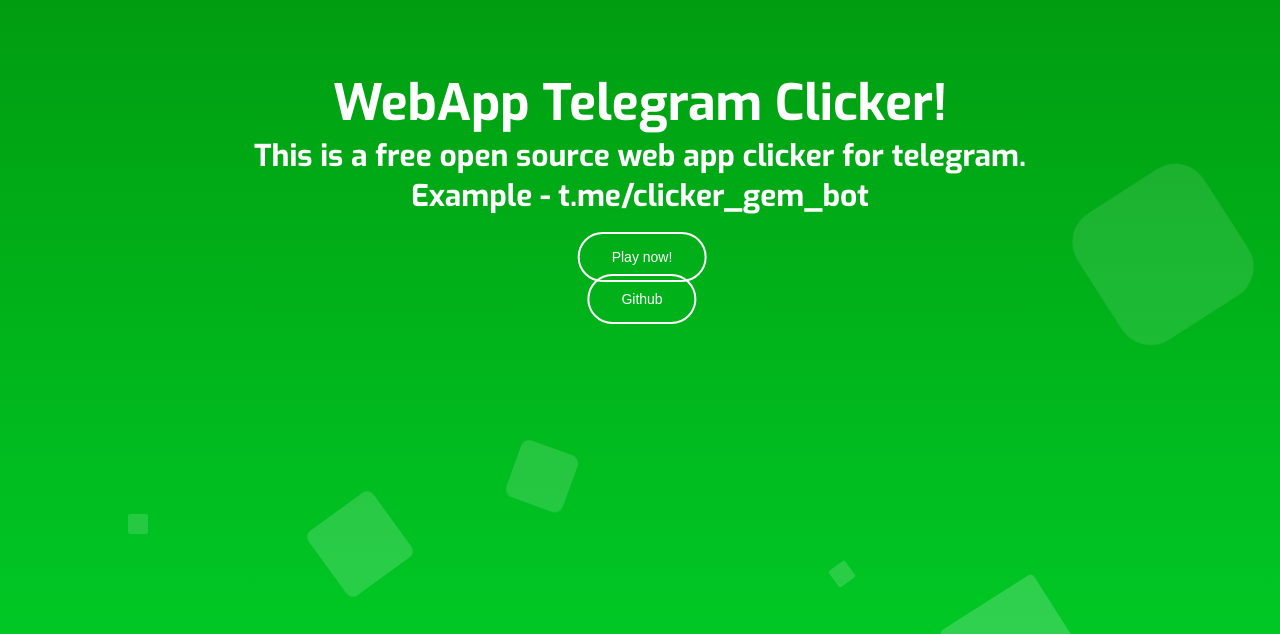
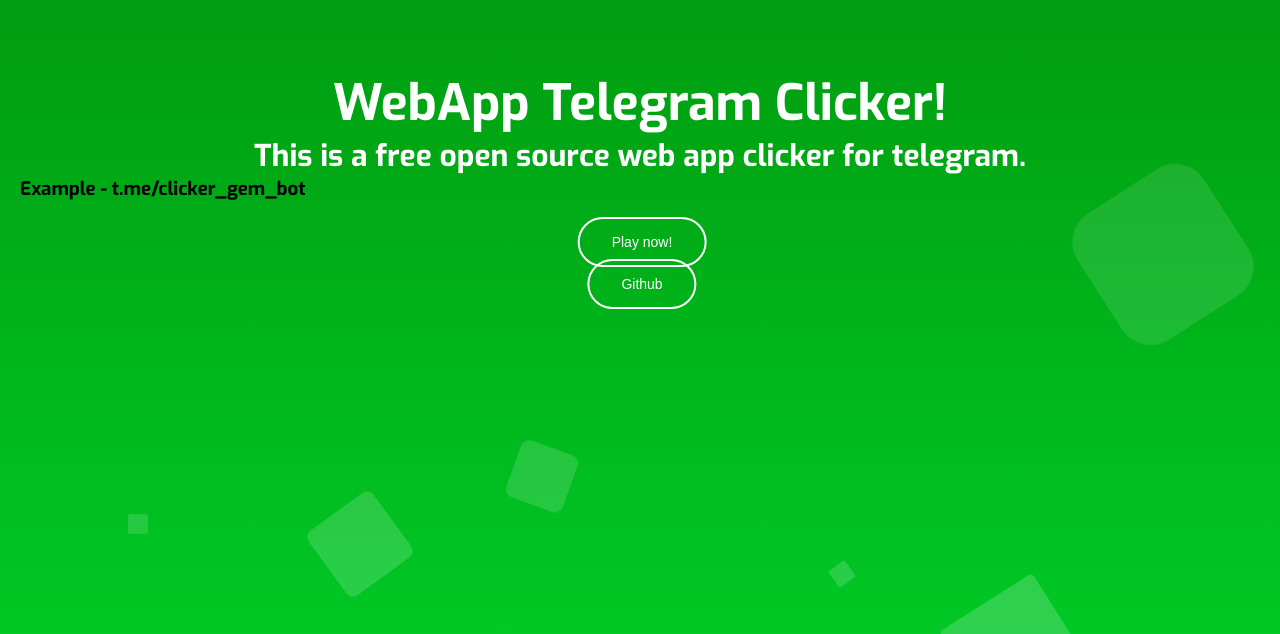
Before and after one commit to nikitapro225/html-clicker, a plain HTML site: page index.html in a window 1280 px wide. Shown: the part 166-800 px from the top of the page. Drawn offline with Linux system fonts and the light colour scheme.

Commit message:
Update index.html

```diff
--- a/index.html
+++ b/index.html
@@ -62,7 +62,7 @@
     <div class="context">
         <h1>WebApp Telegram Clicker!</h1>
         <h2>This is a free open source web app clicker for telegram.</h2>
-        <h2>Example - t.me/clicker_gem_bot</h2>
+        <h3>Example - t.me/clicker_gem_bot</h2>
         </br>
         </br>
         <center><button onclick="openSite()">Play now!</button></center>
```
